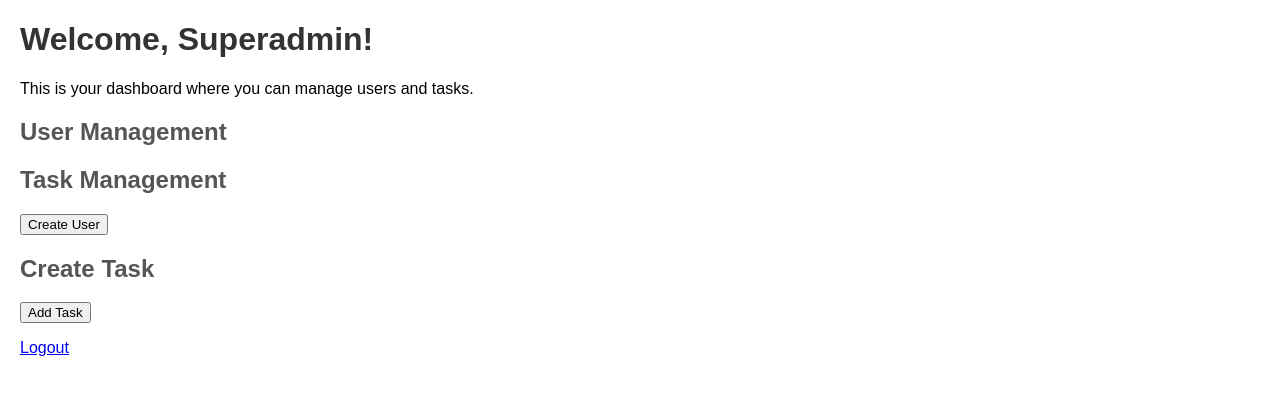
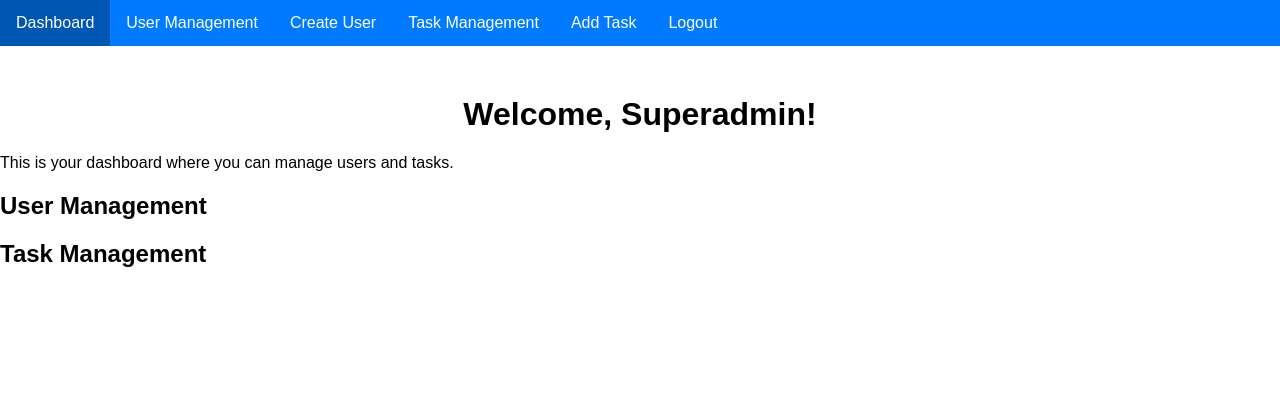
Before and after one commit to AdarshMundra/demofynd, a Flask app: page /superadmin_dashboard in a window 1280 px wide. Shown: the top 395 px of the page. Run offline with Flask 3, Linux system fonts and the light colour scheme; the visitor is signed in with stand-in values (Sample User, id 1).

Commit message:
improve HTML

```diff
--- a/app.py
+++ b/app.py
@@ -42,6 +42,28 @@ def login():
     return render_template('login.html')
 
 
+@app.route('/user_management')
+def user_management():
+    if 'email' in session and session['role'] == 'superadmin':
+        users = User.query.all()
+        return render_template('user_management.html', users=users)# , tasks=tasks)
+    else:
+        return redirect(url_for('login'))
+
+
+@app.route('/task_management')
+def task_management():
+    if 'email' in session and session['role'] == 'superadmin':
+        tasks = ToDoList.query.all()
+        return render_template('task_management.html', tasks=tasks)  # , tasks=tasks)
+    elif 'email' in session and session['role'] == 'user':
+        tasks = ToDoList.query.filter_by(user_email=session['email']).all()
+        return render_template('task_management.html', tasks=tasks)
+
+    else:
+        return redirect(url_for('login'))
+
+
 @app.route('/superadmin_dashboard')
 def superadmin_dashboard():
     if 'email' in session and session['role'] == 'superadmin':
@@ -49,30 +71,30 @@ def superadmin_dashboard():
         users = User.query.all()
         tasks = ToDoList.query.all()
 
-        if request.method == 'POST':
-            if 'create_user' in request.form:
-                # Handle form data to create a new user
-                email = request.form['email']
-                firstname = request.form['firstname']
-                lastname = request.form['lastname']
-                password = request.form['password']
+        # if request.method == 'POST':
+        #     if 'create_user' in request.form:
+        #         # Handle form data to create a new user
+        #         email = request.form['email']
+        #         firstname = request.form['firstname']
+        #         lastname = request.form['lastname']
+        #         password = request.form['password']
+        #
+        #         # Create a new user and save it to the database
+        #         new_user = User(email=email, FirstName=firstname, LastName=lastname, Password=password)
+        #         db.session.add(new_user)
+        #         db.session.commit()
+        #     elif 'create_task' in request.form:
+        #         # Handle form data to create a new task
+        #         user_email = request.form['user_email']
+        #         task_name = request.form['task_name']
+        #         description = request.form['description']
+        #
+        #         # Create a new task and save it to the database
+        #         new_task = ToDoList(user_email=user_email, Name=task_name, description=description)
+        #         db.session.add(new_task)
+        #         db.session.commit()
 
-                # Create a new user and save it to the database
-                new_user = User(email=email, FirstName=firstname, LastName=lastname, Password=password)
-                db.session.add(new_user)
-                db.session.commit()
-            elif 'create_task' in request.form:
-                # Handle form data to create a new task
-                user_email = request.form['user_email']
-                task_name = request.form['task_name']
-                description = request.form['description']
-
-                # Create a new task and save it to the database
-                new_task = ToDoList(user_email=user_email, Name=task_name, description=description)
-                db.session.add(new_task)
-                db.session.commit()
-
-        return render_template('superadmin_dashboard.html', users=users, tasks=tasks)
+        return render_template('superadmin_dashboard.html')#, users=users, tasks=tasks)
     else:
         return redirect(url_for('login'))
 
@@ -82,10 +104,18 @@ def user_dashboard():
         # Fetch tasks assigned to the logged-in user from the database
         user_email = session['email']
         user_tasks = ToDoList.query.filter_by(user_email=user_email).all()
-        return render_template('user_dashboard.html', tasks=user_tasks)
+        return render_template('user_dashboard.html', tasks=user_tasks, user_role = session['role'])
     else:
         return redirect(url_for('login'))
 
+@app.route('/user_task_list/<string:user_email>')
+def user_task_list(user_email):
+    print(user_email)
+    if 'email' in session and session['role'] == 'superadmin':
+        user_tasks = ToDoList.query.filter_by(user_email=user_email).all()
+        return render_template('task_management.html', tasks=user_tasks)
+    else:
+        return redirect(url_for('login'))
 
 @app.route('/logout')
 def logout():
@@ -114,8 +144,8 @@ def create_user():
     return render_template('create_user.html')
 
 
-@app.route('/add_task', methods=['POST'])
-def add_task():
+@app.route('/create_task', methods=['GET','POST'])
+def create_task():
     if 'email' in session and session['role'] == 'user':
         if request.method == 'POST':
             # Handle form data to create a new task
@@ -127,20 +157,26 @@ def add_task():
             new_task = ToDoList(user_email=user_email, Name=task_name, description=description)
             db.session.add(new_task)
             db.session.commit()
-            return redirect(url_for('user_dashboard'))
+            return redirect(url_for('task_management'))
+        else:
+            return render_template('create_task.html')
     elif 'email' in session and session['role'] == 'superadmin':
         if request.method == 'POST':
             # Handle form data to create a new task
-            user_email = request.form['userEmail']
+            print(request.form)
+            user_email = request.form['user_email']
             task_name = request.form['task_name']
             description = request.form['description']
+            start_time = request.form['start time']
+            end_time = request.form['end time']
 
             # Create a new task and save it to the database
-            new_task = ToDoList(user_email=user_email, Name=task_name, description=description)
+            new_task = ToDoList(user_email=user_email, Name=task_name, description=description ,start_date=start_time,end_date=end_time)
             db.session.add(new_task)
             db.session.commit()
-            return redirect(url_for('superadmin_dashboard'))
-
+            return redirect(url_for('task_management'))
+        else:
+            return render_template('create_task.html')
 
 
 
@@ -161,5 +197,19 @@ def modify_task(task_id):
     return render_template('modify_task.html', task=task)
 
 
+@app.route('/task_management/<int:task_id>')
+def delete_task(task_id):
+    print(task_id)
+    task = ToDoList.query.filter_by(unique_id=task_id).first()
+    print(task)
+    if task:
+        print("Hello")
+        db.session.delete(task)
+        db.session.commit()
+        return redirect(url_for('task_management'))
+    else:
+        return redirect(url_for('task_management'))
+
+
 if __name__ == '__main__':
     app.run(debug=True)
--- a/static/styles.css
+++ b/static/styles.css
@@ -1,16 +1,88 @@
-/* styles.css */
 body {
     font-family: Arial, sans-serif;
-  margin: 20px;
+    margin: 0;
     padding: 0;
 }
 
 h1 {
-  color: #333;
+    text-align: center;
+    margin-top: 50px;
 }
 
-h2 {
-  color: #555;
+form {
+    max-width: 300px;
+    margin: 0 auto;
+    padding: 20px;
+    border: 1px solid #ccc;
+    border-radius: 5px;
+}
+
+label {
+    display: block;
+    margin-bottom: 5px;
+    font-weight: bold;
+}
+
+input[type="email"],
+input[type="text"],
+input[type="password"],
+input[type="datetime-local"],
+/* Reset default table styles */
+table {
+  border-collapse: collapse;
+  width: 100%;
+}
+
+th, td {
+  padding: 12px;
+  text-align: left;
+  border-bottom: 1px solid #ddd;
+}
+
+/* Style the table header cells */
+th {
+  background-color: #f2f2f2;
+  font-weight: bold;
+}
+
+/* Alternate row background color for better readability */
+tr:nth-child(even) {
+  background-color: #f7f7f7;
+}
+
+/* On hover, change the background color of the row */
+tr:hover {
+  background-color: #e6e6e6;
+}
+
+/* Add some spacing between table cells */
+td {
+  padding: 12px;
+}
+
+/* Add a border to the table cells to create a grid effect */
+td, th {
+  border: 1px solid #ddd;
+}
+
+textarea {
+    width: 100%;
+    padding: 8px;
+    margin-bottom: 15px;
+    border: 1px solid #ccc;
+    border-radius: 3px;
+    box-sizing: border-box;
+}
+
+input[type="submit"],
+button {
+    width: 100%;
+    padding: 10px;
+    background-color: #007bff;
+    color: #fff;
+    border: none;
+    border-radius: 3px;
+    cursor: pointer;
 }
 
 ul {
@@ -22,53 +94,24 @@ li {
     margin-bottom: 5px;
 }
 
-.form-group {
-  margin-bottom: 10px;
+.navbar {
+    background-color: #007bff;
+    overflow: hidden;
 }
 
-.form-group label {
+.navbar a {
+    float: left;
     display: block;
-  font-weight: bold;
+    color: white;
+    text-align: center;
+    padding: 14px 16px;
+    text-decoration: none;
 }
 
-.form-group input,
-.form-group textarea {
-  width: 100%;
-  padding: 8px;
-  font-size: 16px;
-  border: 1px solid #ccc;
-  border-radius: 5px;
-}
-
-.form-group select {
-  width: 100%;
-  padding: 8px;
-  font-size: 16px;
-  border: 1px solid #ccc;
-  border-radius: 5px;
-}
-
-.form-group input[type="submit"] {
-  background-color: #007BFF;
-  color: #fff;
-  cursor: pointer;
-}
-
-.form-group input[type="submit"]:hover {
+.navbar a:hover {
     background-color: #0056b3;
 }
 
-.logout-link {
-  margin-top: 20px;
-  display: inline-block;
-  text-decoration: none;
-  color: #007BFF;
-  border: 1px solid #007BFF;
-  padding: 5px 10px;
-  border-radius: 5px;
+.active {
+    background-color: #0056b3;
 }
-
-.logout-link:hover {
-  background-color: #007BFF;
-  color: #fff;
-}
--- a/templates/superadmin_dashboard.html
+++ b/templates/superadmin_dashboard.html
@@ -3,8 +3,21 @@
 <head>
     <title>Superadmin Dashboard</title>
     <link rel="stylesheet" type="text/css" href="{{ url_for('static', filename='styles.css') }}">
+
 </head>
 <body>
+    <div class="navbar">
+        {% if session['role'] == 'superadmin' %}
+            <a class="active" href="{{ url_for('superadmin_dashboard') }}">Dashboard</a>
+            <a href="{{ url_for('user_management') }}">User Management</a>
+            <a href="{{ url_for('create_user') }}">Create User</a>
+        {% endif %}
+
+        <a href="{{ url_for('task_management') }}">Task Management</a>
+        <a href="{{ url_for('create_task') }}">Add Task</a>
+        <a href="{{ url_for('logout') }}">Logout</a>
+    </div>
+
     <h1>Welcome, Superadmin!</h1>
     <p>This is your dashboard where you can manage users and tasks.</p>
 
@@ -22,79 +35,63 @@
         {% endfor %}
     </ul>
 
-    <div id="createUserFormContainer">
-        <button id="showCreateUserFormBtn">Create User</button>
-        <form id="createUserForm" method="POST" action="{{ url_for('create_user') }}" style="display: none;">
-            <div class="form-group">
-                <label for="email">Email:</label>
-                <input type="email" id="email" name="email" required>
-            </div>
-            <div class="form-group">
-                <label for="firstname">First Name:</label>
-                <input type="text" id="firstname" name="firstname" required>
-            </div>
-            <div class="form-group">
-                <label for="lastname">Last Name:</label>
-                <input type="text" id="lastname" name="lastname" required>
-            </div>
-            <div class="form-group">
-                <label for="password">Password:</label>
-                <input type="password" id="password" name="password" required>
-            </div>
-            <div class="form-group">
-                <input type="submit" name="create_user" value="Create User">
-            </div>
-        </form>
-    </div>
+<!--    <div id="createUserFormContainer" style="display: none;">-->
+<!--        <form id="createUserForm" method="POST" action="{{ url_for('create_user') }}">-->
+<!--            <div class="form-group">-->
+<!--                <label for="email">Email:</label>-->
+<!--                <input type="email" id="email" name="email" required>-->
+<!--            </div>-->
+<!--            <div class="form-group">-->
+<!--                <label for="firstname">First Name:</label>-->
+<!--                <input type="text" id="firstname" name="firstname" required>-->
+<!--            </div>-->
+<!--            <div class="form-group">-->
+<!--                <label for="lastname">Last Name:</label>-->
+<!--                <input type="text" id="lastname" name="lastname" required>-->
+<!--            </div>-->
+<!--            <div class="form-group">-->
+<!--                <label for="password">Password:</label>-->
+<!--                <input type="password" id="password" name="password" required>-->
+<!--            </div>-->
+<!--            <div class="form-group">-->
+<!--                <input type="submit" name="create_user" value="Create User">-->
+<!--            </div>-->
+<!--        </form>-->
+<!--    </div>-->
 
-    <h2>Create Task</h2>
-    <div id="addTaskFormContainer">
-        <button id="showAddTaskFormBtn">Add Task</button>
-        <form id="addTaskForm" method="POST" action="{{ url_for('add_task') }}" style="display: none;">
-            <div class="form-group">
-                <label for="userEmail">userEmail:</label>
-                <input type="text" id="userEmail" name="userEmail" required>
-            </div>
-            <div class="form-group">
-                <label for="task_name">Task Name:</label>
-                <input type="text" id="task_name" name="task_name" required>
-            </div>
-            <div class="form-group">
-                <label for="description">Description:</label>
-                <textarea id="description" name="description" required></textarea>
-            </div>
-            <div class="form-group">
-                <input type="submit" value="Create Task">
-            </div>
-        </form>
-    </div>
+<!--    <div id="addTaskFormContainer" style="display: none;">-->
+<!--        <form id="addTaskForm" method="POST" action="{{ url_for('create_task') }}">-->
+<!--            <div class="form-group">-->
+<!--                <label for="userEmail">User Email:</label>-->
+<!--                <input type="text" id="userEmail" name="userEmail" required>-->
+<!--            </div>-->
+<!--            <div class="form-group">-->
+<!--                <label for="task_name">Task Name:</label>-->
+<!--                <input type="text" id="task_name" name="task_name" required>-->
+<!--            </div>-->
+<!--            <div class="form-group">-->
+<!--                <label for="description">Description:</label>-->
+<!--                <textarea id="description" name="description" required></textarea>-->
+<!--            </div>-->
+<!--            <div class="form-group">-->
+<!--                <input type="submit" value="Create Task">-->
+<!--            </div>-->
+<!--        </form>-->
+<!--    </div>-->
 
-    <p>
-        <a href="{{ url_for('logout') }}">Logout</a>
-    </p>
-    <script>
-        const createUserFormContainer = document.getElementById('createUserFormContainer');
-        const showCreateUserFormBtn = document.getElementById('showCreateUserFormBtn');
-        const createUserForm = document.getElementById('createUserForm');
+<!--    <script>-->
+<!--        function toggleFormVisibility(formContainerId) {-->
+<!--            const formContainer = document.getElementById(formContainerId);-->
+<!--            formContainer.style.display = formContainer.style.display === 'none' ? 'block' : 'none';-->
+<!--        }-->
 
-        showCreateUserFormBtn.addEventListener('click', function() {
-            if (createUserForm.style.display === 'none') {
-                createUserForm.style.display = 'block';
-            } else {
-                createUserForm.style.display = 'none';
-            }
-        });
-        const addTaskFormContainer = document.getElementById('addTaskFormContainer');
-        const showAddTaskFormBtn = document.getElementById('showAddTaskFormBtn');
-        const addTaskForm = document.getElementById('addTaskForm');
+<!--        document.getElementById('showCreateUserFormBtn').addEventListener('click', function() {-->
+<!--            toggleFormVisibility('createUserFormContainer');-->
+<!--        });-->
 
-        showAddTaskFormBtn.addEventListener('click', function() {
-            if (addTaskForm.style.display === 'none') {
-                addTaskForm.style.display = 'block';
-            } else {
-                addTaskForm.style.display = 'none';
-            }
-        });
-    </script>
+<!--        document.getElementById('showAddTaskFormBtn').addEventListener('click', function() {-->
+<!--            toggleFormVisibility('addTaskFormContainer');-->
+<!--        });-->
+<!--    </script>-->
 </body>
 </html>
```
Also changed, not shown: templates/create_task.html (+26 -5 lines), templates/create_user.html (+14 -5 lines), templates/login.html (+47 -3 lines), templates/user_dashboard.html (+26 -37 lines). Lines whose indentation alone changed are shown as unchanged.
